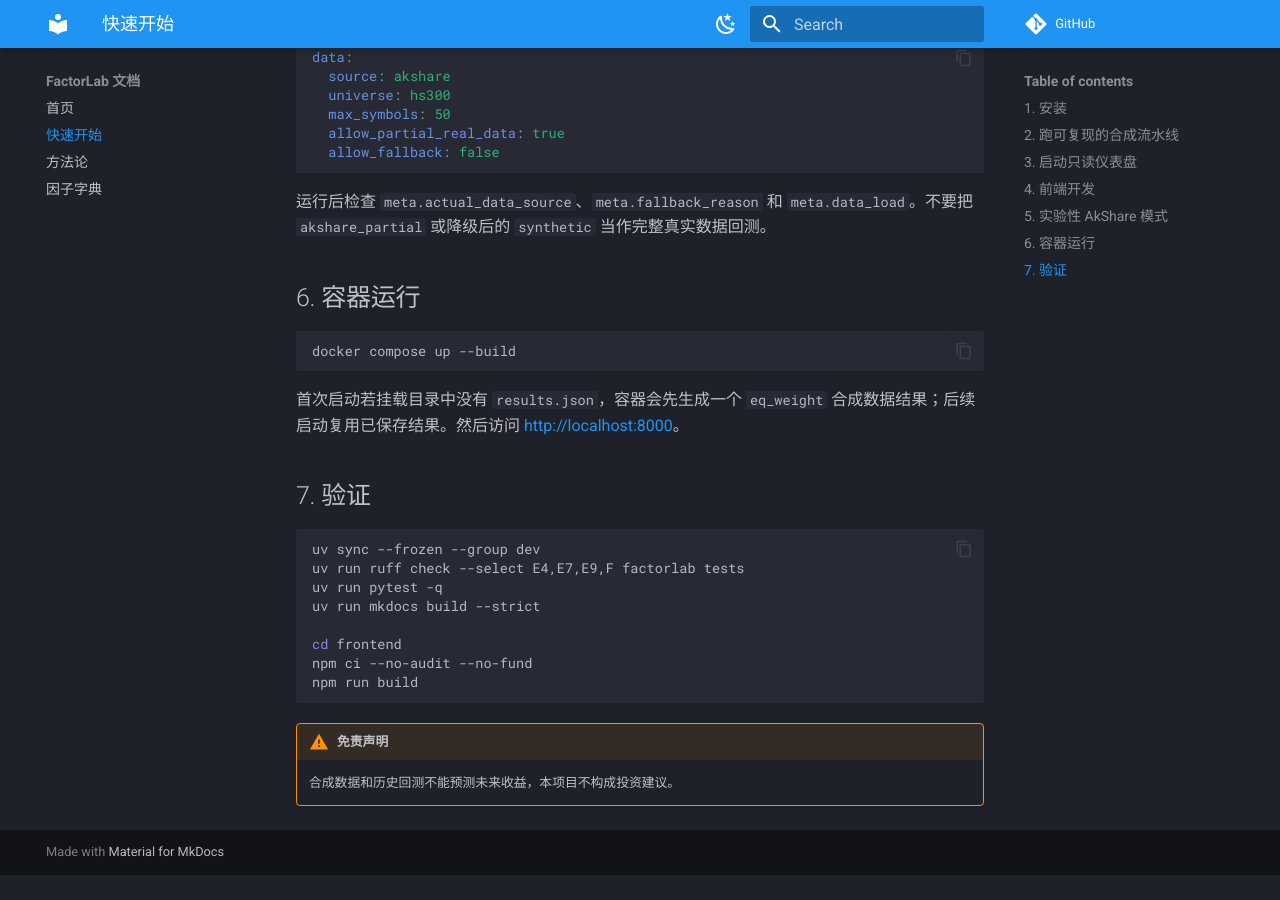
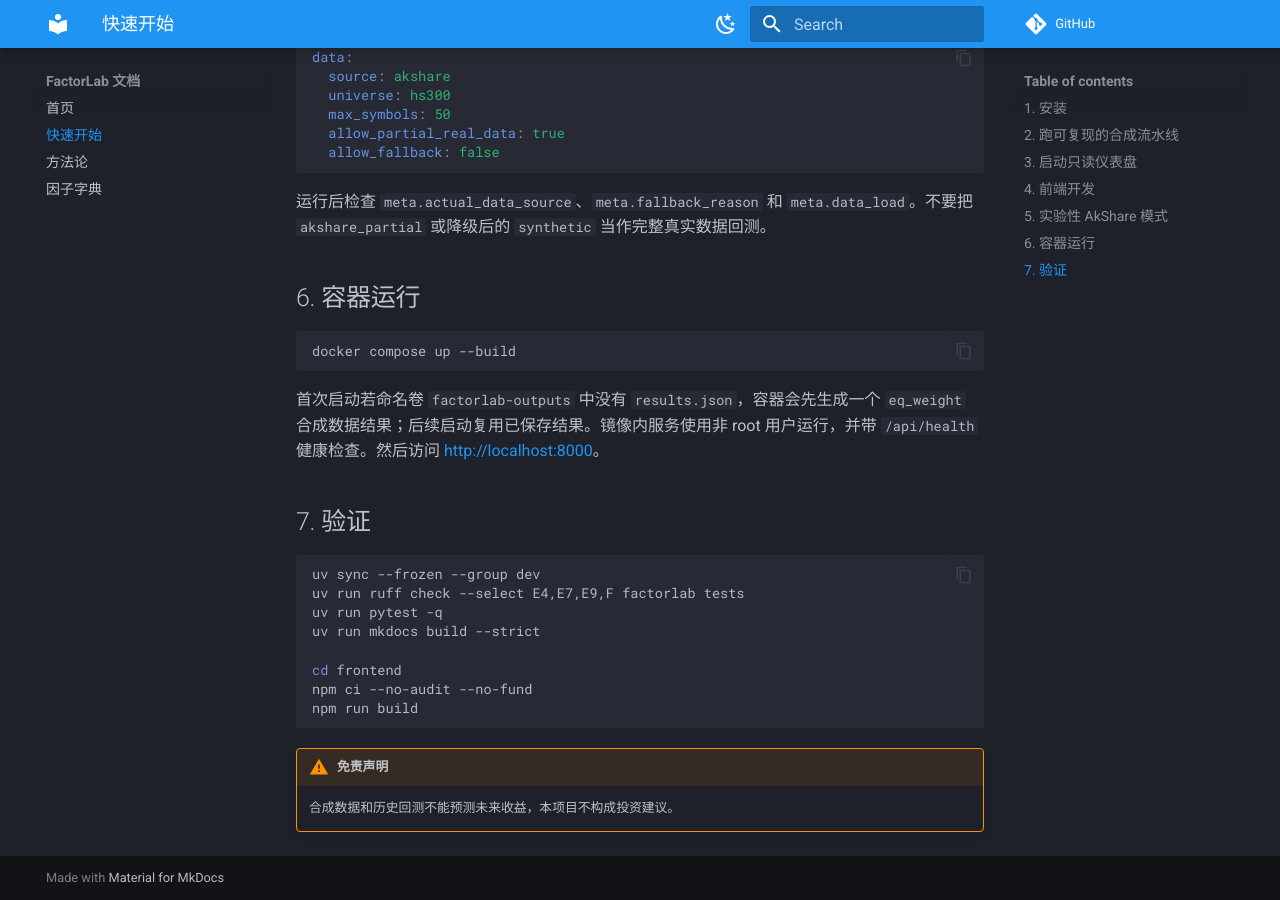
Before and after one commit to dev-belly/ashare-multifactor-research, an MkDocs documentation site: the page built from docs/quickstart.md, in a window 1280 px wide and 900 px high, scrolled down 1884 px. Built offline with MkDocs 1.6.1 and Material for MkDocs 9.7.7, drawn with Linux system fonts in a browser that asks for light colours; comment, search, counter and statistics services are not loaded; before the commit the page ends 2759 px from its top, so only the background shows below that; some of the changed text lies outside the part shown.

````diff
--- a/docs/quickstart.md
+++ b/docs/quickstart.md
@@ -91,7 +91,7 @@ data:
 docker compose up --build
 ```
 
-首次启动若挂载目录中没有 `results.json`，容器会先生成一个 `eq_weight` 合成数据结果；后续启动复用已保存结果。然后访问 <http://localhost:8000>。
+首次启动若命名卷 `factorlab-outputs` 中没有 `results.json`，容器会先生成一个 `eq_weight` 合成数据结果；后续启动复用已保存结果。镜像内服务使用非 root 用户运行，并带 `/api/health` 健康检查。然后访问 <http://localhost:8000>。
 
 ## 7. 验证
 
````
Also changed, not shown: other parts of docs/quickstart.md (+1 -1 lines), docker-compose.yml (+5 -2 lines), 4 other files.
